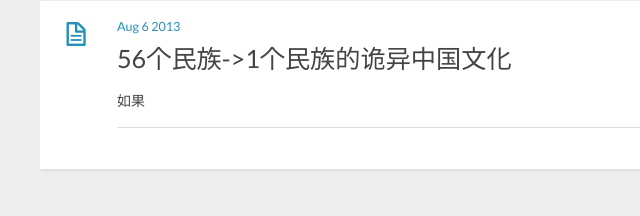
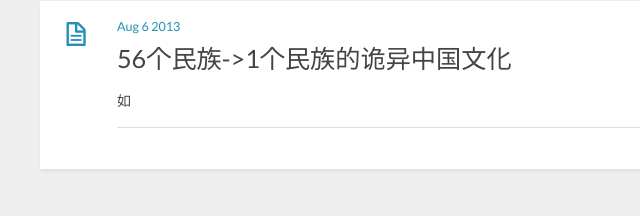
Before and after one commit to suetming/essays, a plain HTML site: page index.html in a window 1280 px wide. Shown: the part 144-360 px from the top of the page, 0-640 px from the left. Drawn offline with nearby package versions, Linux system fonts and the light colour scheme.

Commit message:
Site updated: Tue Aug 06 2013 23:07:56 GMT+0800 (CST)

```diff
--- a/index.html
+++ b/index.html
@@ -59,7 +59,7 @@
     </header>
     <div class="entry">
 
-        <p>如果</p>
+        <p>如</p>
 
 
     </div>
```
Also changed, not shown: 2013/08/06/hello-world/index.html (+2 -2 lines), archives/2013/08/index.html (+1 -1 lines), archives/2013/index.html (+1 -1 lines), archives/index.html (+1 -1 lines).
